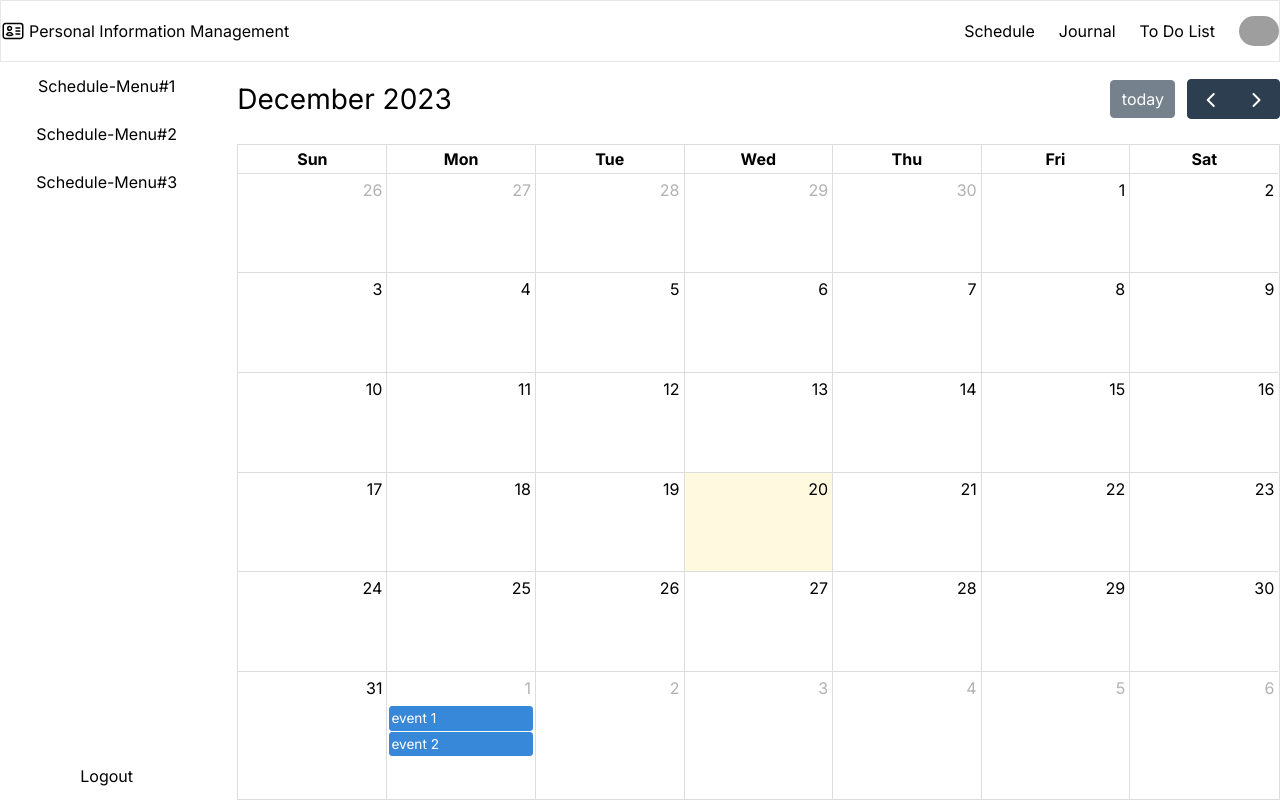
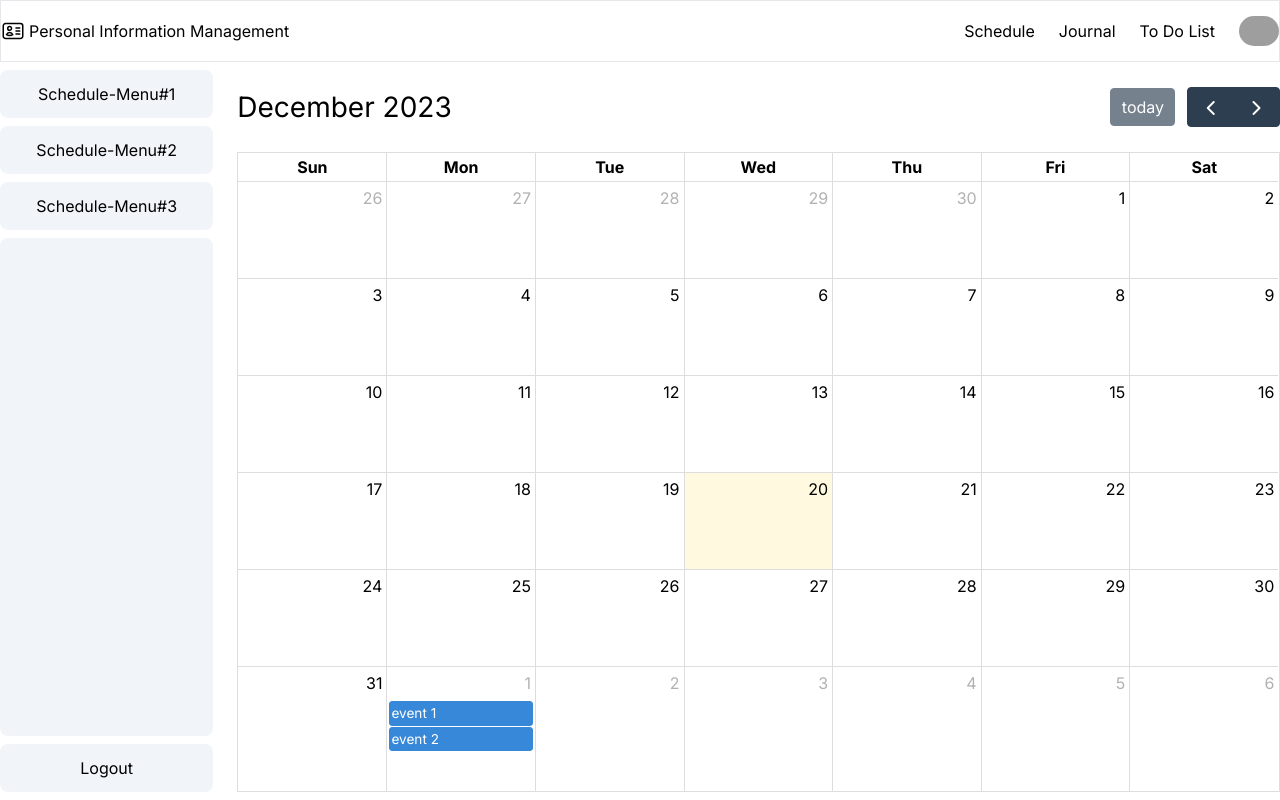
Before and after one commit to thitipongr/Final-Project-Front-end---Dev-Init, a Next.js app: page /Schedule in a window 1280 px wide. Built offline with nearby package versions, Linux system fonts and the light colour scheme; grey boxes are pictures that could not be loaded.

Commit message:
adjust sidebar style

```diff
--- a/app/components/Sidebar.tsx
+++ b/app/components/Sidebar.tsx
@@ -14,15 +14,15 @@ const Sidebar = ({
       <div className="flex flex-col">
         {sidebarMenuList.map((data, index) => {
           return (
-            <Link key={index} href={data.pathName} className="p-3 text-center">
+            <Link key={index} href={data.pathName} className="p-3 text-center bg-slate-100 mb-2 rounded-lg md:hover:bg-slate-200">
               {data.displayName}
             </Link>
           );
         })}
       </div>
-      <div className="flex-1"></div>
+      <div className="flex-1 bg-slate-100 rounded-lg"></div>
       <div className="flex flex-col flex-initial">
-        <Link href={"#"} className="p-3 text-center">
+        <Link href={"#"} className="p-3 text-center bg-slate-100 mt-2 rounded-lg md:hover:bg-slate-200">
           Logout
         </Link>
       </div>
--- a/app/layout.tsx
+++ b/app/layout.tsx
@@ -19,7 +19,7 @@ export default function RootLayout({
     <html lang="en">
       <body className={`${inter.className} flex flex-col h-screen`}>
         <Navbar />
-        <div className="flex justify-center flex-1">
+        <div className="flex justify-center flex-1 my-2">
           <div className="container">{children}</div>
         </div>
       </body>
```
